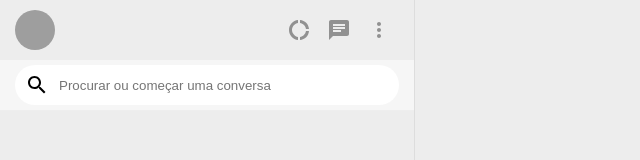
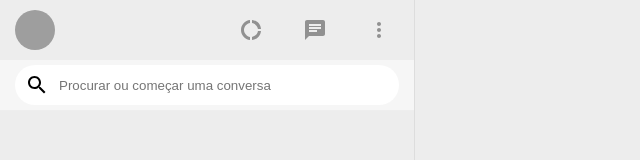
Before and after one commit to LeonardoOliveira3010/whatsappclone, a React (Create React App) app: page / in a window 1280 px wide. Shown: the top 160 px of the page, without its empty margins (0-640 px from the left). Built offline with nearby package versions, Linux system fonts and the light colour scheme; grey boxes are pictures that could not be loaded.

Commit message:
Estilização do layout do componente Header

```diff
--- a/src/components/Header/header.css
+++ b/src/components/Header/header.css
@@ -26,4 +26,9 @@ header{
   justify-content: center;
   align-items: center;
   cursor: pointer;
+  margin-right: 1.5rem;
 }
+
+.header-btn:last-child{
+  margin-right: 0;
+}
```
